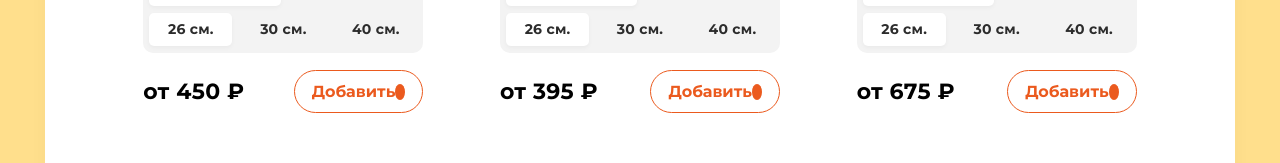
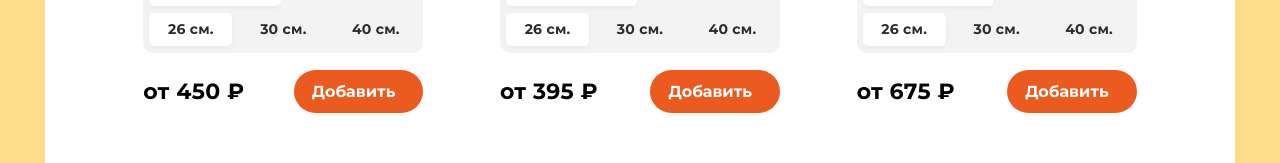
Before and after one commit to farhadasadzade/react-pizza, a React (Create React App) app: page / in a window 1280 px wide. Shown: the part 735-898 px from the top of the page. Built offline with nearby package versions, Linux system fonts and the light colour scheme; data requests are answered from the project's data file.

Commit message:
Update PizzaBlock.jsx

```diff
--- a/src/Components/PizzaBlock.jsx
+++ b/src/Components/PizzaBlock.jsx
@@ -65,7 +65,7 @@ function PizzaBlock({ id, name, imageUrl, price, types, sizes, onClickAddPizza,
       </div>
       <div className="main__pizza-buy">
         <h3 className="main__pizza-price">от {price} ₽</h3>
-        <button onClick={onAddPizza} className="main__pizza-btn pizza-btn-active">
+        <button onClick={onAddPizza} className={classNames('main__pizza-btn', {'pizza-btn-active': addedCount > 0})}>
           <i className="fa-solid fa-plus"></i> Добавить <span className="pizza-btn-count">{addedCount && <i>{addedCount}</i>}</span>
         </button>
       </div>
```
